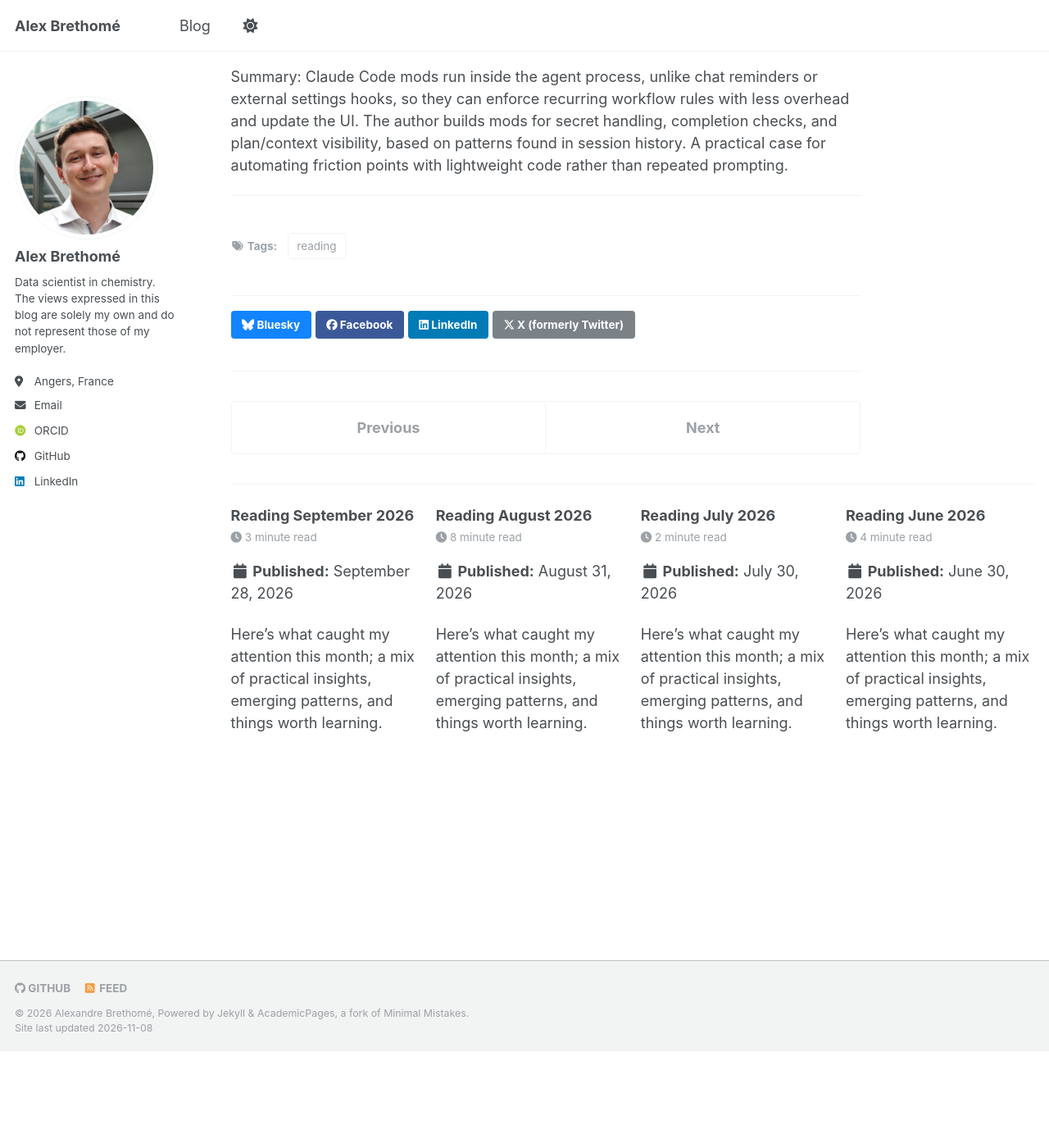
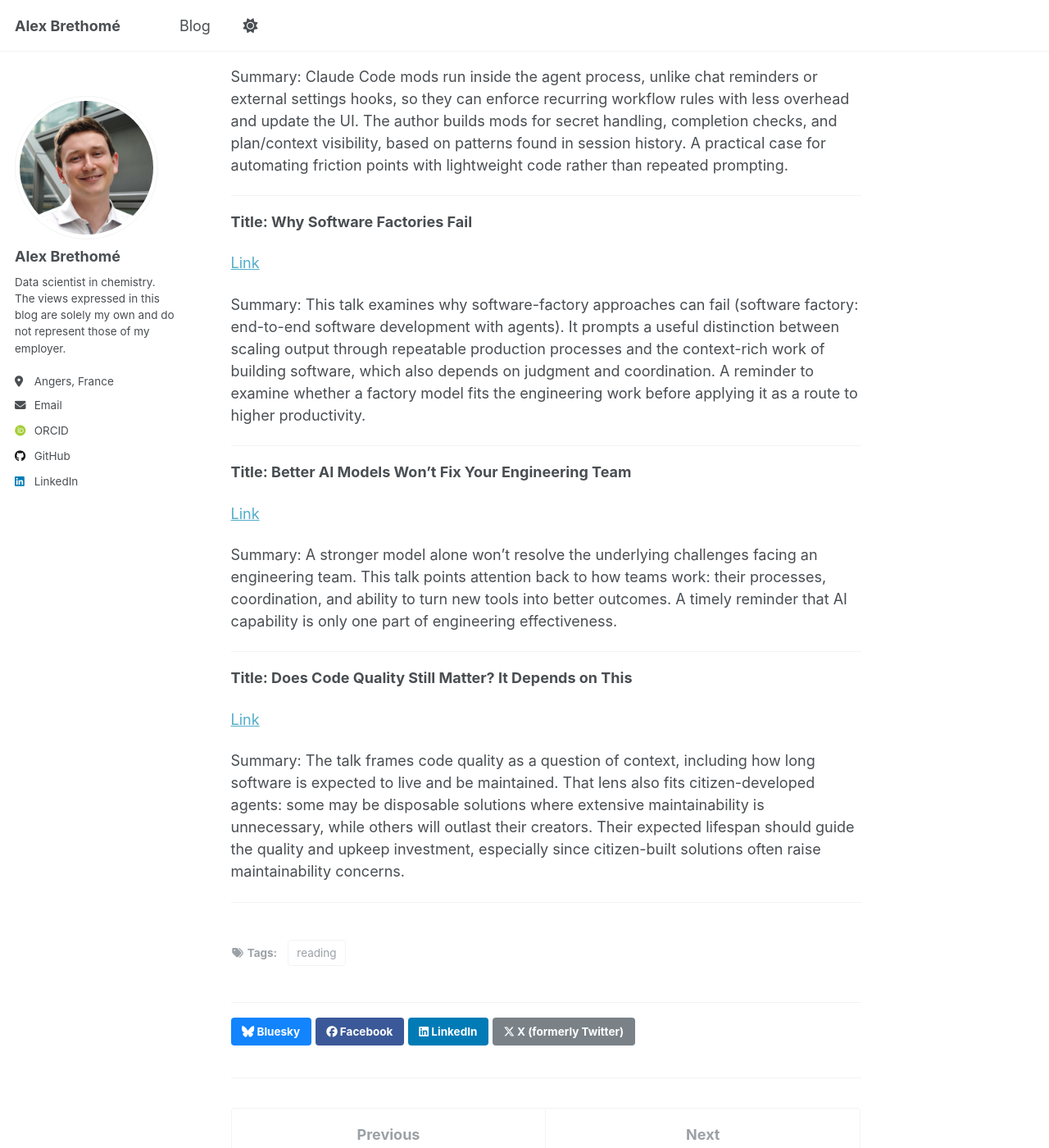
Before and after one commit to ABrethome/ABrethome.github.io, a Jekyll site: the page built from _posts/2026-10-31-reading-oct-2026.md, in a window 1280 px wide and 1400 px high, scrolled down 3643 px. Shown: the whole window at 82% size. Built offline with Jekyll 4.4.1, drawn with Linux system fonts in a browser that asks for light colours; some web fonts are replaced; before the commit the page ends 4925 px from its top, so only the background shows below that; some of the changed text lies outside the part shown.

Commit message:
add new october vide links

```diff
--- a/_posts/2026-10-31-reading-oct-2026.md
+++ b/_posts/2026-10-31-reading-oct-2026.md
@@ -105,3 +105,27 @@ Summary: Switching a long-running agent conversation to another model can wipe m
 Summary: Claude Code mods run inside the agent process, unlike chat reminders or external settings hooks, so they can enforce recurring workflow rules with less overhead and update the UI. The author builds mods for secret handling, completion checks, and plan/context visibility, based on patterns found in session history. A practical case for automating friction points with lightweight code rather than repeated prompting.
 
 ---
+
+**Title: Why Software Factories Fail**
+
+[Link](https://youtu.be/Ib5GBkD555M?is=i0cfp7oKLG6Lxd_t)
+
+Summary: This talk examines why software-factory approaches can fail (software factory: end-to-end software development with agents). It prompts a useful distinction between scaling output through repeatable production processes and the context-rich work of building software, which also depends on judgment and coordination. A reminder to examine whether a factory model fits the engineering work before applying it as a route to higher productivity.
+
+---
+
+**Title: Better AI Models Won't Fix Your Engineering Team**
+
+[Link](https://youtu.be/Ve2bAarPA2I?is=vG8r6zDDzb39FcQ9)
+
+Summary: A stronger model alone won't resolve the underlying challenges facing an engineering team. This talk points attention back to how teams work: their processes, coordination, and ability to turn new tools into better outcomes. A timely reminder that AI capability is only one part of engineering effectiveness.
+
+---
+
+**Title: Does Code Quality Still Matter? It Depends on This**
+
+[Link](https://youtu.be/bU5gDVyu_28?is=hcFcNYjVmsBaUw1Y)
+
+Summary: The talk frames code quality as a question of context, including how long software is expected to live and be maintained. That lens also fits citizen-developed agents: some may be disposable solutions where extensive maintainability is unnecessary, while others will outlast their creators. Their expected lifespan should guide the quality and upkeep investment, especially since citizen-built solutions often raise maintainability concerns.
+
+---
```
